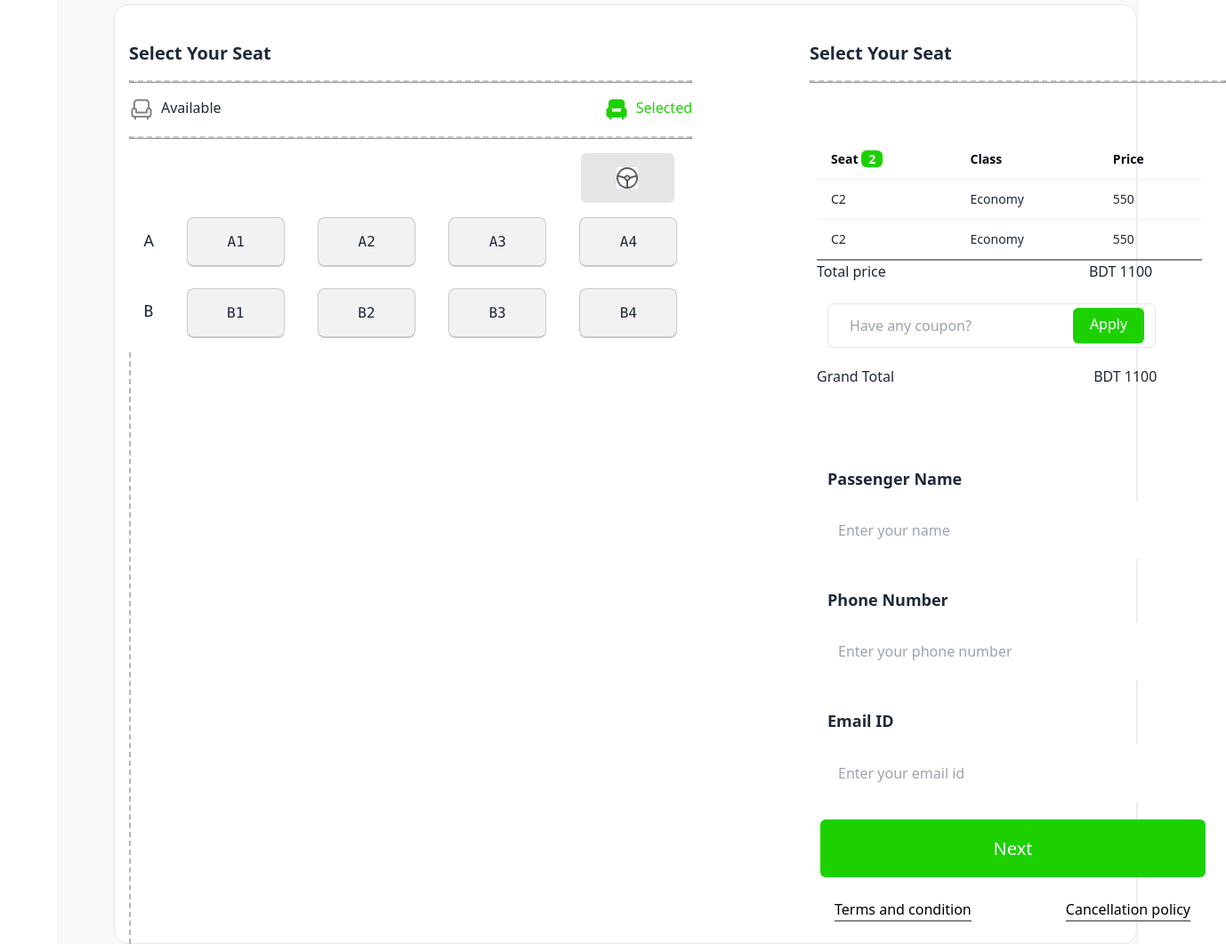
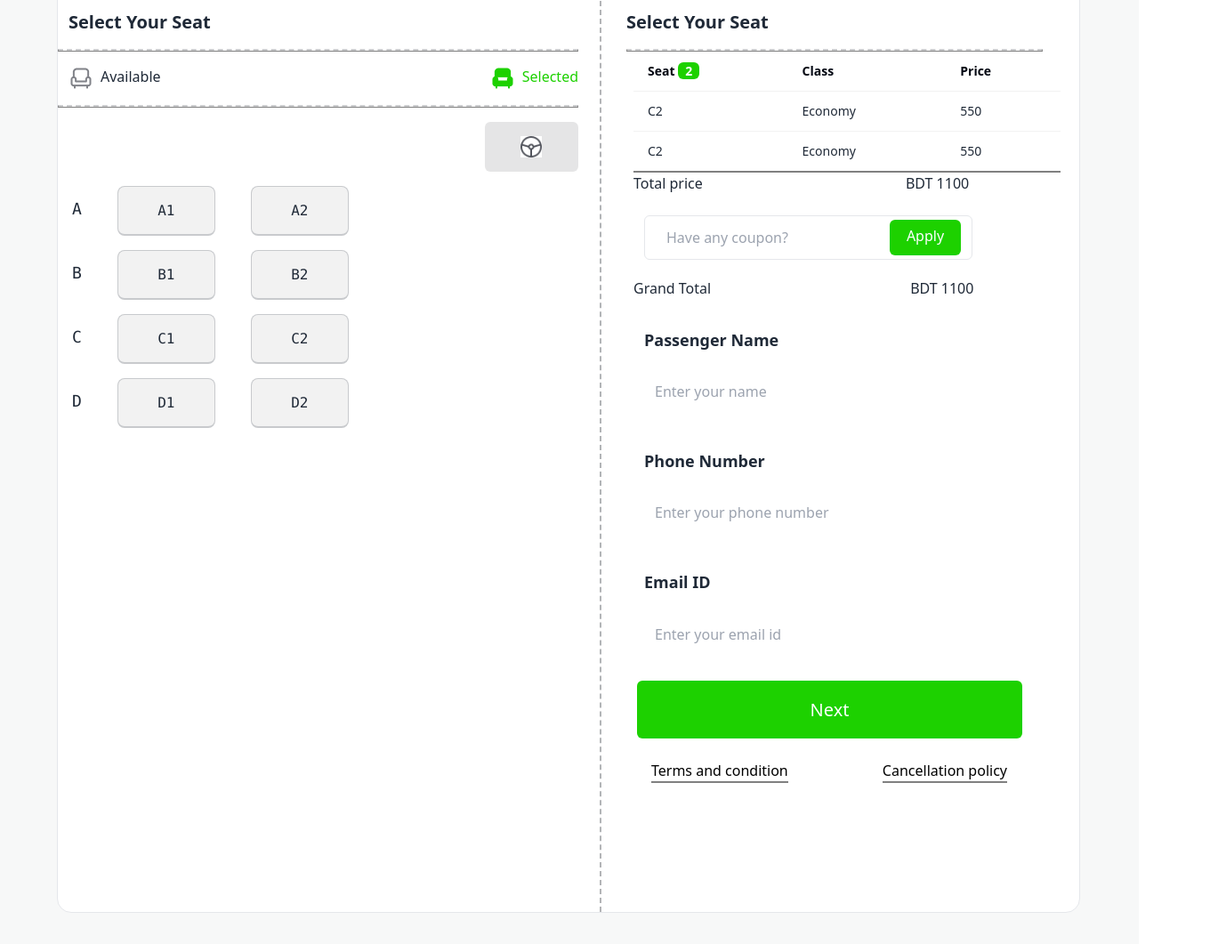
Before and after one commit to sujon157/Assignment-B9A5, a plain HTML site: page index.html in a window 1280 px wide. Shown: the part 2100-3161 px from the top of the page at 89% size, 1378 px wide, since content can reach past the window. Drawn offline with nearby package versions, Linux system fonts and the light colour scheme.

Commit message:
My commit

```diff
--- a/index.html
+++ b/index.html
@@ -64,13 +64,10 @@
         </div>
 
     </header>
-    <main class="mt-28">
+    <main>
         <!-- Offers section -->
-        <div class="grid grid-cols-1 justify-center items-center">
-
-
+            <section class="grid grid-cols-1 mt-14 justify-center items-center">
                 <h1 class="text-4xl font-bold text-black text-center">Best offers for you</h1>
-
             <div class=" flex justify-between gap-10 mt-7 mx-16  flex-col lg:flex-row">
                 <!-- first coupon -->
                 <div class="flex justify-between rounded-3xl w-[573px] h-[220px] bg-[#FFBF0F]">
@@ -100,14 +97,14 @@
                 </div>
 
             </div>
-            <div class="mt-16 ml-[580px]  rounded-lg   w-[400px] h-[65px]">
+            <div  class=" my-20 ml-[547px] text-white text-center py-6 bg-[#1DD100]  rounded-lg   w-[180px] h-[70px]">
                 <!-- button -->
-                <button class="btn  btn-outline btn-success text-2xl ">See All Offers</button>
+                <button >See All Offers</button>
             </div>
-        </div>
+            </section>
+
         <!-- Bus info -->
-
-        <div id="bus-info" class=" bg-[#F7F8F8] w-auto ml-16  my-20">
+        <div id="bus-info" class=" bg-[#F7F8F8] h-[1800px] w-100%">
             <div class="text-center mt-16">
                 <h2 class="text-black font-extrabold text-2xl ">P.H Paribahan</h2>
                 <p class="mb-5 mt-6">Yes,you can run unit tests and view the result directly within the app.The
@@ -128,7 +125,7 @@
                         <div class="flex justify-center gap-2 bg-[#1DD10026] ml-44 w-[172px] rounded-lg h-[50px]">
                             <img class="w-[21px] h-[21px] mt-3" src="images/seat-green.png" alt="">
                             <h4 id="seat-left" class="text-[#1DD100] text-xl font-medium pt-2"> <span
-                                    id="seat-decrease">8</span> seats left</h4>
+                                    id="seat-decrease">4</span> seats left</h4>
                         </div>
                     </div>
                     <div class="w-[808px] h-[258px] space-y-5 px-6 mt-5 bg-[#F7F8F8]">
@@ -165,13 +162,13 @@
             <!-- Avilable seat and ticketing interface -->
             <div class="grid grid-cols-2  mr-6 h-[1056px] rounded-2xl w-[1150px] my-5 lg:ml-16 border  bg-[#FFFFFF]">
                 <!-- seat section -->
-                <div class="flex">
-                    <div class=" mr-6 space-y-4 mt-10 w-[650px] ml-4">
-                        <h1 class="text-xl font-bold">Select Your Seat</h1>
+                <div class="flex ">
+                    <div class="  mr-6 space-y-4 mt-10 w-[650px] ">
+                        <h1 class="text-xl font-bold px-3">Select Your Seat</h1>
                         <hr style="border-top: 2px dashed #03071233 ;width: 100%;">
                         <div class="flex justify-between">
 
-                            <div class="flex gap-2 ">
+                            <div class="flex gap-2 px-3">
 
                                 <img src="images/seat-gray.png" alt="">
                                 <span>Available</span>
@@ -183,105 +180,53 @@
                             </div>
                         </div>
                         <hr style="border-top: 2px dashed #03071233 ;width:100%;">
-                        <!-- seat Number start -->
-                        <div
-                            class="bg-[#0307121A] rounded-md text-center mr-5 ml-[508px] px-10 pt-4 w-[105px] h-[56px] ">
+
+                        <div id="color" class="bg-[#0307121A]  rounded-md text-center ml-[480px] px-10 pt-4 w-[105px] h-[56px] ">
                             <img class=" w-6 h-6 " src="images/Vector@2x.jpeg" alt="">
 
                         </div>
-                        <div id="seat-container">
-                            <div class="flex justify-around gap-1 my-1 w-full">
-                                <p class="pt-3 text-lg">A</p>
+                           <!--  All Seats  -->
+                            <div class="flex  px-4 gap-10 mr-20 mt-6 my-1 w-full">
+                             <!-- seat Number start -->
+                                <kbd id="A" class="pt-3 text-lg">A</kbd>
                                 <kbd id="A1" class="kbd w-[110px] h-[56px]  ">A1</kbd>
                                 <kbd id="A2" class="kbd w-[110px] h-[56px]  ">A2</kbd>
-                                <kbd id="A3" class="kbd w-[110px] h-[56px]  ">A3</kbd>
-                                <kbd id="A4" class="kbd w-[110px] h-[56px]  ">A4</kbd>
+
 
                             </div>
-                            <div class="flex justify-around gap-1 mt-6 my-1 w-full">
-                                <kbd id="B" class="pt-3 text-lg">B</kbd>
+                            <div class="flex px-4 gap-10 mr-20 mt-6 my-1 w-full">
+                                <kbd id="B" class="pt-3 text-lg ">B</kbd>
                                 <kbd id="B1" class="kbd w-[110px] h-[56px]  ">B1</kbd>
                                 <kbd id="B2" class="kbd w-[110px] h-[56px]  ">B2</kbd>
-                                <kbd id="B3" class="kbd w-[110px] h-[56px]  ">B3</kbd>
-                                <kbd id="B4" class="kbd w-[110px] h-[56px]  ">B4</kbd>
-                            </div>
-                            <!-- </div>
-                        <div class="flex justify-around gap-1 my-1 w-full">
-                            <kbd id="C" class="pt-3 text-lg">C</kbd>
-                            <kbd id="C1" class="kbd w-[110px] h-[56px] ">C1</kbd>
-                            <kbd id="C2" class="kbd w-[110px] h-[56px] ">C2</kbd>
-                            <kbd id="C3" class="kbd w-[110px] h-[56px] ">C3</kbd>
-                            <kbd id="C4" class="kbd w-[110px] h-[56px] ">C4</kbd>
 
                             </div>
-                        <div class="flex justify-around gap-1 my-1 w-full">
-                            <kbd id="D" class="pt-3 text-lg">D</kbd>
-                            <kbd id="D1" class="kbd  w-[110px] h-[56px]">D1</kbd>
-                            <kbd id="D2" class="kbd  w-[110px] h-[56px]">D2</kbd>
-                            <kbd id="D3" class="kbd  w-[110px] h-[56px]">D3</kbd>
-                            <kbd id="D4" class="kbd  w-[110px] h-[56px]">D4</kbd>
-                        </div>
-                        <div class="flex justify-around gap-1 my-1 w-full">
-                            <kbd id="E" class="pt-3 text-lg">E</kbd>
-                            <kbd id="E1" class=" kbd  w-[110px] h-[56px] ">E1</kbd>
-                            <kbd id="E2" class="kbd  w-[110px] h-[56px]">E2</kbd>
-                            <kbd id="E3" class="kbd  w-[110px] h-[56px]">E3</kbd>
-                            <kbd id="E4" class="kbd  w-[110px] h-[56px]">E4</kbd>
+                            <div class="flex  px-4 gap-10 mr-20 mt-6 my-1 w-full">
+                             <!-- seat Number start -->
+                                <kbd id="C" class="pt-3 text-lg">C</kbd>
+                                <kbd id="C1" class="kbd w-[110px] h-[56px]  ">C1</kbd>
+                                <kbd id="C2" class="kbd w-[110px] h-[56px]  ">C2</kbd>
+
 
                             </div>
-                        <div class="flex justify-around gap-1 my-1 w-full">
-                            <kbd id="F" class="pt-3 text-lg">F</kbd>
-                            <kbd id="F1" class="kbd w-[110px] h-[56px]">F1</kbd>
-                            <kbd id="F2" class="kbd w-[110px] h-[56px]">F2</kbd>
-                            <kbd id="F3" class="kbd w-[110px] h-[56px]">F3</kbd>
-                            <kbd id="F4" class="kbd w-[110px] h-[56px]">F4</kbd>
-                        </div>
-                        <div class="flex justify-around gap-1 my-1 w-full">
-                            <kbd id="G" class="pt-3 text-lg">G</kbd>
-                            <kbd id="G1" class="kbd  w-[110px] h-[56px]">G1</kbd>
-                            <kbd id="G2" class="kbd  w-[110px] h-[56px]">G2</kbd>
-                            <kbd id="G3" class="kbd  w-[110px] h-[56px]">G3</kbd>
-                            <kbd id="G4" class="kbd  w-[110px] h-[56px]">G4</kbd>
+                            <div class="flex  px-4 gap-10 mr-20 mt-6 my-1 w-full">
+                                <kbd id="D" class="pt-3 text-lg">D</kbd>
+                                <kbd id="D1" class="kbd w-[110px] h-[56px]  ">D1</kbd>
+                                <kbd id="D2" class="kbd w-[110px] h-[56px]  ">D2</kbd>
 
                             </div>
-                        <div class="flex justify-around gap-1 my-1 w-full">
-                            <kbd id="H" class="pt-3 text-lg"> H</kbd>
-                            <kbd id="H1" class="kbd w-[110px] h-[56px] ">H1</kbd>
-                            <kbd id="H2" class="kbd w-[110px] h-[56px] ">H2</kbd>
-                            <kbd id="H3" class="kbd w-[110px] h-[56px] ">H3</kbd>
-                            <kbd id="H4" class="kbd w-[110px] h-[56px] ">H4</kbd>
-                        </div>
-                        <div class="flex justify-around gap-1 my-1 w-full">
-                            <kbd id="I" class="pt-3 text-lg">I</kbd>
-                            <kbd id="I1" class="kbd w-[110px] h-[56px]">I1</kbd>
-                            <kbd id="I2" class="kbd w-[110px] h-[56px]">I2</kbd>
-                            <kbd id="I3" class="kbd w-[110px] h-[56px]">I3</kbd>
-                            <kbd id="I4" class="kbd w-[110px] h-[56px]">I4</kbd>
-
-                        </div>
-                        <div class="flex justify-around gap-1 my-1 w-full">
-                            <kbd id="J" class="pt-3 text-lg">J</kbd>
-                            <kbd id="J1" class="kbd w-[110px] h-[56px]">J1</kbd>
-                            <kbd id="J2" class="kbd w-[110px] h-[56px]">J2</kbd>
-                            <kbd id="J3" class="kbd w-[110px] h-[56px]">J3</kbd>
-                            <kbd id="J4" class="kbd w-[110px] h-[56px]">J4</kbd>
                     </div>
 
+                    <div class="vertical-dashed-line mr-4 "></div>
+                    <div class=" w-[480px]  mt-10  ">
 
-                        seat number end -->
-                        </div>
-                        <div class="vertical-dashed-line "></div>
-                    </div>
-                    <!-- ticket pay section -->
-                    <div class=" w-[480px] ml-24 mt-10  ">
                         <div class="space-y-4 ml-3">
                             <h1 class="text-xl font-bold ">Select Your Seat</h1>
                             <hr style="border-top: 2px dashed #03071233 ;width: 100%;">
                         </div>
-                        <div class="flex  w-full ">
+                        <div class=" ">
 
 
-                            <div class=" mt-16 mr-4 w-[433px]  h-[335px]">
+                            <!-- <div class=" mt-16 border mr-4 w-[433px]  h-[335px]"> -->
                             <table class="table  ml-5">
                                 <!-- head -->
                                 <thead>
@@ -294,23 +239,24 @@
                                     </tr>
                                 </thead>
                                 <tbody id="ticket-info" class="">
-                                        <!-- row 1 -->
-                                        <tr >
+                                    <!-- row 1  -->
+                                    <tr>
                                         <td id="seat">C2</td>
                                         <td id="class">Economy</td>
                                         <td id="amount">550</td>
                                     </tr>
                                     <!-- row 2 -->
-                                        <tr >
+                                    <tr>
                                         <td>C2</td>
                                         <td>Economy</td>
                                         <td>550</td>
                                     </tr>
 
-                                        <!-- row 3 -->
+
 
                                 </tbody>
                             </table>
+
                             <hr class="w-full ml-5">
                             <h1 id="total-price" class="px-5">Total price <span class="ml-56">BDT 1100</span></h1>
                             <br>
@@ -320,9 +266,9 @@
                                 <button class="bg-[#1DD100] rounded-md w-20 text-white pb-1   mb-1 ">Apply</button>
                             </div>
                             <h1 class="mt-5 px-5"> Grand Total<span class="ml-56">BDT 1100</span></h1>
-                            </div>
+                            <!-- </div> -->
 
-                            <!-- </div> -->
+
 
                         </div>
                         <div class="px-8 pt-8 space-y-3">
@@ -352,58 +298,39 @@
 
                     </div>
 
+
                 </div>
 
             </div>
 
 
+        </div>
     </main>
-    <footer class="footer p-24 h-[400px]  bg-neutral text-neutral-content">
+    <footer class="footer  p-24 h-[350px]  bg-neutral text-neutral-content">
         <div class="grid grid-cols-2 justify-between items-center">
             <div class=" ml-10  h-24 ">
-                <h3 class="">P-Ticket</h3>
+                <h3 class="text-2xl font-bold text-white">P-Ticket</h3>
                 <p class="mt-5"> P-Ticket is a digital platform to make your <br>daily community better</p>
             </div>
             <div class=" ml-96">
                 <p class=" text-white">Download our app</p>
-                <div class="border mt-2 flex rounded-md bg-black p-2">
-                    <img src="images/playstore.png" alt="">
+                <div class="border  mt-2 flex rounded-md bg-black p-2">
+                    <img class="w-8 h-10" src="images/playstore.png" alt="">
                     <div class="text-white">
                         <p class=" text-sm ">Get it now</p>
                         <h4 class="text-xl">Google Play</h4>
                     </div>
                 </div>
             </div>
+
             <hr style="border-top: 2px dashed white;margin-left:40px; margin-top:60px;width:100%;">
-            <hr style="border-top: 2px dashed white;margin-left:40px; margin-top:60px; width:92%;">
+            <hr style="border-top: 2px dashed white;margin-left:40px; margin-top:60px; width:100%;">
         </div>
 
 
     </footer>
-    <!-- <footer class="footer  p-10 bg-neutral text-neutral-content">
-        <nav>
-            <h6 class=" text-xl font-extrabold text-white">P-Ticket</h6>
-            <a class="link link-hover">P-Ticket is a digital platform to make your <br>daily community better</a>
+    <script src="scripts/scripts.js"></script>
 
-            <hr style="border-top: 2px dashed white; width:100%;">
-
-        </nav>
-
-        <nav class="">
-
-            <p class=" text-white">Download our app</p>
-            <div class="border flex rounded-md bg-black p-2">
-                <img src="images/playstore.png" alt="">
-                <div class="text-white">
-                    <p class=" text-sm ">Get it now</p>
-                    <h4 class="text-xl">Google Play</h4>
-                </div>
-            </div>
-
-            <hr style="border-top: 2px dashed white; width:200%;">
-        </nav>
-    </footer> -->
-    <script src="scripts/scripts.js"></script>
 </body>
 
 </html>
--- a/scripts/scripts.js
+++ b/scripts/scripts.js
@@ -8,7 +8,7 @@ for(const btn of allBtn){
 
 
       if(count>=4){
-        return alert('Enough!');
+        return alert('Maximum selected!!!!');
       }
 
       btn.style.backgroundColor='green';
@@ -30,10 +30,11 @@ for(const btn of allBtn){
       const ticketInfo=document.getElementById('ticket-info');
       const tr=document.createElement('tr');
 
+
+
       const td1=document.createElement('td');
       td1.innerText=btn.innerText;
       tr.appendChild(td1);
-
       const td2=document.createElement('td');
       td2.innerText='Economy';
       tr.appendChild(td2);
--- a/styles/styles.css
+++ b/styles/styles.css
@@ -27,7 +27,8 @@
 }
 
 hr {
+
     width: 100%;
     margin-top: 20px;
-    border: 1px solid #888;
+    border:1px solid gray ;
 }
```
Lines whose indentation alone changed are shown as unchanged.
